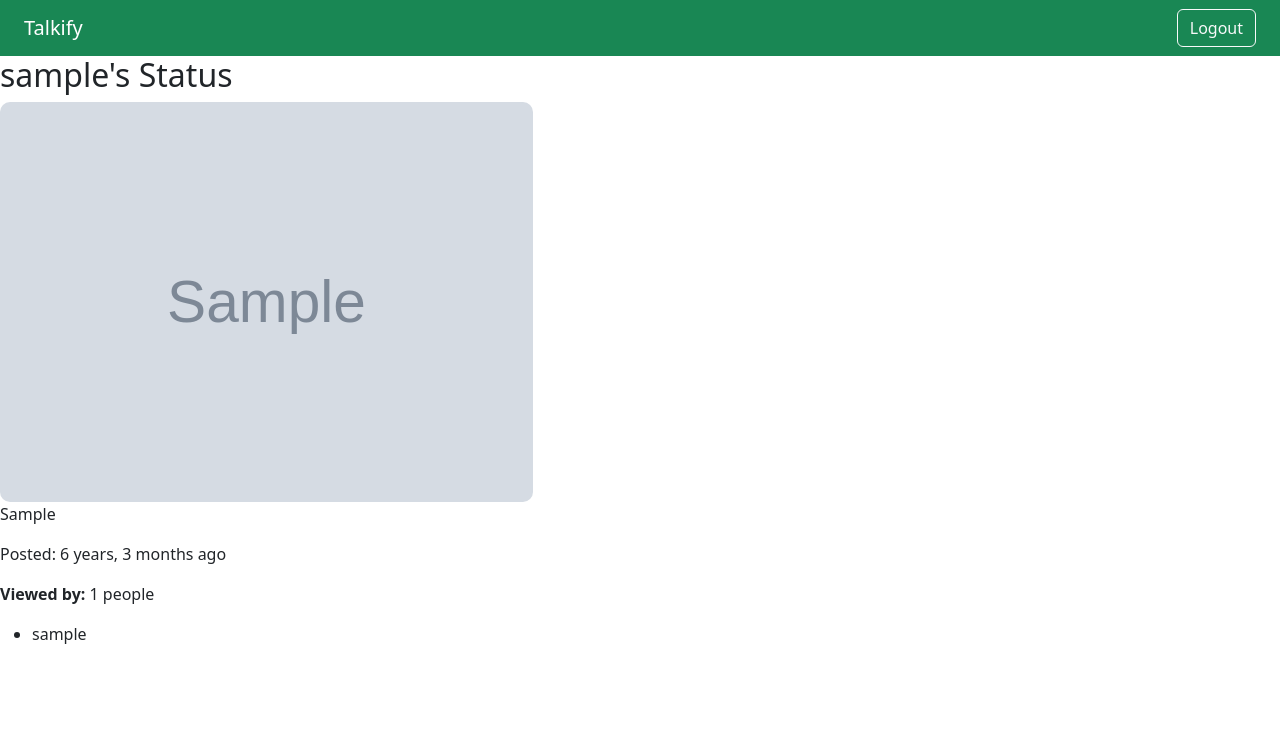
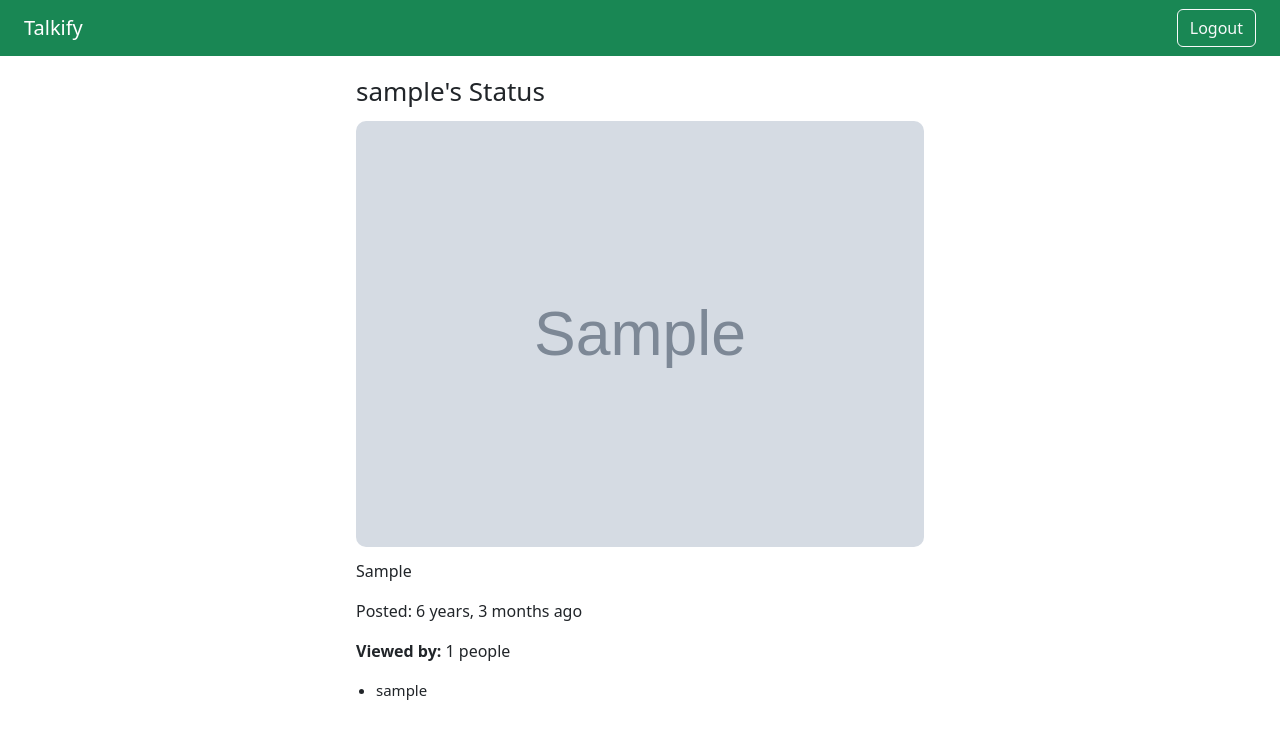
Before and after one commit to arooba-shafique/talkify, a Django app: page /status/view/1/ in a window 1280 px wide. Shown: the top 739 px of the page. Run offline with Django 5.2, Linux system fonts and the light colour scheme; a user stored in the database is signed in; tables that the repository leaves empty hold one stand-in row (values such as "Sample post"); grey boxes marked "Sample" are stand-in pictures.

Commit message:
Update status_detail.html

```diff
--- a/chat/templates/status/status_detail.html
+++ b/chat/templates/status/status_detail.html
@@ -1,10 +1,53 @@
 {% extends 'base.html' %}
 {% block content %}
+<style>
+  *, *::before, *::after {
+    box-sizing: border-box;
+  }
+
+  .status-detail-wrapper {
+    max-width: 600px;
+    margin: 20px auto;
+    padding: 0 16px;
+  }
+
+  .status-detail-wrapper h2 {
+    font-size: clamp(18px, 5vw, 26px);
+    margin-bottom: 14px;
+    word-break: break-word;
+  }
+
+  .status-detail-wrapper img {
+    width: 100%;
+    max-height: 500px;
+    height: auto;
+    object-fit: contain;
+    border-radius: 10px;
+    display: block;
+  }
+
+  .status-detail-wrapper p {
+    font-size: clamp(13px, 3.5vw, 16px);
+    margin-top: 12px;
+    word-break: break-word;
+  }
+
+  .status-detail-wrapper ul {
+    padding-left: 20px;
+    margin-top: 6px;
+  }
+
+  .status-detail-wrapper ul li {
+    font-size: clamp(13px, 3.5vw, 15px);
+    margin-bottom: 4px;
+  }
+</style>
+
+<div class="status-detail-wrapper">
   <h2>{{ status.user.username }}'s Status</h2>
-<img src="{{ status.image.url }}" alt="Status" style="height: 400px; width: auto; border-radius: 10px;"><br>
+  <img src="{{ status.image.url }}" alt="Status">
   <p>{{ status.caption }}</p>
   <p>Posted: {{ status.created_at|timesince }} ago</p>
-
   {% if request.user == status.user %}
     <p><strong>Viewed by:</strong> {{ status.viewers.count }} people</p>
     <ul>
@@ -13,4 +56,6 @@
       {% endfor %}
     </ul>
   {% endif %}
+</div>
+
 {% endblock %}
```
Lines whose indentation alone changed are shown as unchanged.
